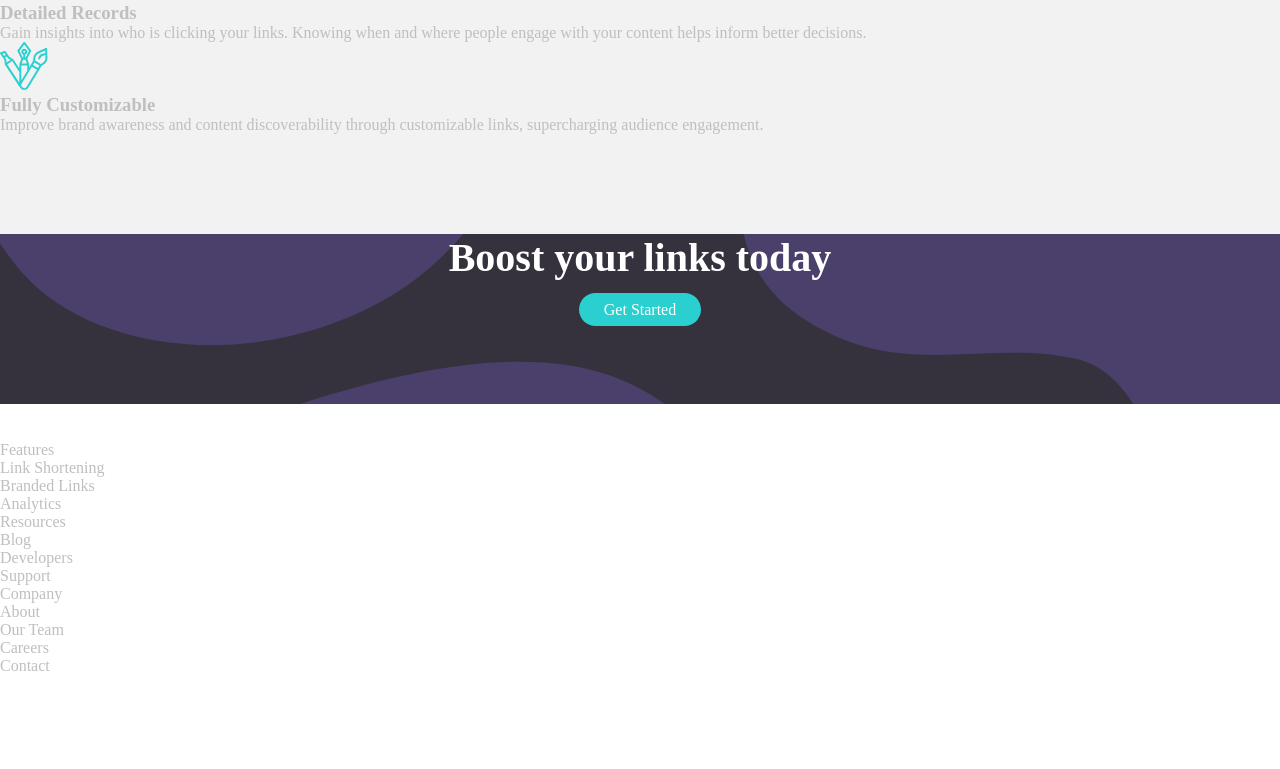
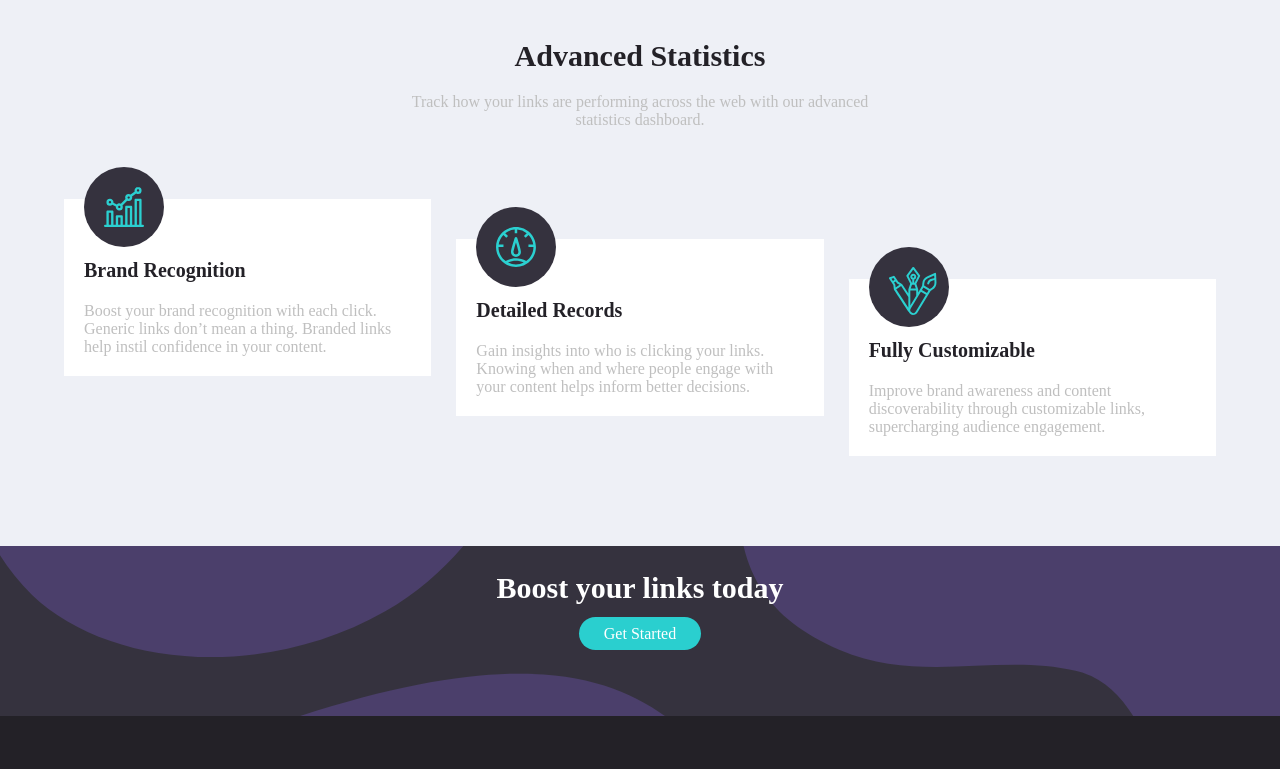
Before and after one commit to mmajudith/url-shortening-api, a React (Create React App) app: page / in a window 1280 px wide. Shown: the part 851-1620 px from the top of the page. Before the commit the page ends 1554 px from the top, so only its background shows below. Built offline with nearby package versions, Linux system fonts and the light colour scheme; a web font is replaced by a local one.

Commit message:
URL Shorten api

```diff
--- a/src/components/Footer.js
+++ b/src/components/Footer.js
@@ -9,13 +9,13 @@ function Footer() {
   return (
     <footer>
 
-      <div>
+      <div className="footer-wrapper">
 
         <div className="footer-logo-wrapper">
           <img src={WhiteLogo} alt="footer logo" />
         </div>
 
-        <div>
+        <div className="features">
           <p>Features</p>
           <ul>
             <li>Link Shortening</li>
@@ -24,7 +24,7 @@ function Footer() {
           </ul>
         </div>
 
-        <div>
+        <div className="resources">
           <p>Resources</p>
           <ul>
             <li>Blog</li>
@@ -33,7 +33,7 @@ function Footer() {
           </ul>
         </div>
 
-        <div>
+        <div className="company">
           <p>Company</p>
           <ul>
             <li>About</li>
@@ -43,11 +43,11 @@ function Footer() {
           </ul>
         </div>
 
-        <div>
-          <img src={Facebook} alt="facebook icon"/>
-          <img src={Twitter} alt="twitter icon"/>
-          <img src={Pinterest} alt="pinterest icon"/>
-          <img src={Instagram} alt="instagram icon"/>
+        <div className="icons-wrapper">
+          <img src={Facebook} alt="facebook icon" className="icon"/>
+          <img src={Twitter} alt="twitter icon" className="icon"/>
+          <img src={Pinterest} alt="pinterest icon" className="icon"/>
+          <img src={Instagram} alt="instagram icon" className="icon"/>
         </div>
 
       </div>
--- a/src/components/Header.js
+++ b/src/components/Header.js
@@ -1,12 +1,19 @@
-import React from 'react'
+import React, { useState } from 'react'
 import Logo from '../images/logo.svg'
 import HamMenu from '../images/icon-hamburger.svg'
 import Illustration from '../images/illustration-working.svg'
 
 function Header() {
+
+    const [toggle, setToggle] = useState(false)
+
+    const menuHandle = () =>{
+        setToggle(!toggle)
+    }
+
   return (
     <header>
-
+            <div className="close">
                 <nav>
                     <div className="flex-left">
                         <div className="logoHam-wrapper">
@@ -14,7 +21,7 @@ function Header() {
                                 <img src={Logo} alt="header logo" className="logo"/>
                             </div>
                             <div className="hamMenuWrapper">
-                            <img src={HamMenu} alt="hamburger Menu" className="hamMenu"/>
+                                <img src={HamMenu} alt="hamburger Menu" className="hamMenu" onClick={menuHandle}/>
                             </div>
                         </div>
 
@@ -28,8 +35,8 @@ function Header() {
                         <span className="login">Login</span>
                         <span className="sign-up">Sign Up</span>
                     </div>
-
                 </nav>
+            </div>
             <div className="heading-wrapper">
                 <div className="heading">
                     <h1>More than just shorter links</h1>
--- a/src/components/mainBody/BoostLink.js
+++ b/src/components/mainBody/BoostLink.js
@@ -3,10 +3,10 @@ import React from 'react'
 function BoostLink() {
   return (
     <div className="boost-wrapper">
-
+      <div className="center">
         <h3>Boost your links today</h3>
         <span>Get Started</span>
-
+      </div>
     </div>
   )
 }
--- a/src/components/mainBody/TrackLink.js
+++ b/src/components/mainBody/TrackLink.js
@@ -1,13 +1,13 @@
-import React from 'react'
-import Brand from '../../images/icon-brand-recognition.svg'
-import DetRecord from '../../images/icon-detailed-records.svg'
-import FullyCustom from '../../images/icon-fully-customizable.svg'
+import React from 'react';
+import Brand from '../../images/icon-brand-recognition.svg';
+import DetRecord from '../../images/icon-detailed-records.svg';
+import FullyCustom from '../../images/icon-fully-customizable.svg';
 
 function TrackLink() {
   return (
-    <div>
+    <div className="trackLink-wrapper">
 
-      <div>
+      <div className="center">
         <h2> Advanced Statistics</h2>
         <p>
           Track how your links are performing across the web with our
@@ -15,9 +15,10 @@ function TrackLink() {
         </p>
       </div>
 
-      <div>
-        <div>
-          <div>
+      <div className="flex">
+
+        <div className="brand-wrapper">
+          <div className="brand-icon">
             <img src={Brand} alt="brand recognition icon"/>
           </div>
           <h3>Brand Recognition</h3>
@@ -26,9 +27,10 @@ function TrackLink() {
             mean a thing. Branded links help instil confidence in your content.
           </p>
         </div>
-        <div>
-          <div>
-            <img src={DetRecord} alt="brand recognition icon"/>
+
+        <div className="detailed-wrapper">
+          <div className="detailed-icon">
+            <img src={DetRecord} alt="detailed records icon"/>
           </div>
           <h3>Detailed Records</h3>
           <p>
@@ -36,9 +38,10 @@ function TrackLink() {
             people engage with your content helps inform better decisions.
           </p>
         </div>
-        <div>
-          <div>
-            <img src={FullyCustom} alt="brand recognition icon"/>
+
+        <div className="customize-wrapper">
+          <div className="customize-icon">
+            <img src={FullyCustom} alt="fully customizable icon"/>
           </div>
           <h3>Fully Customizable</h3>
           <p>
@@ -46,6 +49,7 @@ function TrackLink() {
             links, supercharging audience engagement.
           </p>
         </div>
+
       </div>
     </div>
   )
--- a/src/styles/footerStyle.scss
+++ b/src/styles/footerStyle.scss
@@ -0,0 +1,73 @@
+footer {
+	width: 100%;
+	height: $hundred;
+	margin: $auto;
+	background-color: $VeryDarkViolet;
+	.footer-wrapper {
+		width: $ninety;
+		height: $hundred;
+		margin: $auto;
+		padding: 60px 0px;
+		display: flex;
+		flex-direction: row;
+		justify-content: space-between;
+		p {
+			color: #fff;
+			font-weight: 700;
+			margin-bottom: 20px;
+		}
+		li {
+			margin-bottom: 5px;
+			&:hover {
+				color: $Cyan;
+				cursor: $pointer;
+			}
+		}
+		.icons-wrapper {
+			.icon {
+				margin-left: 20px;
+				&:hover {
+					cursor: $pointer;
+					color: crimson;
+				}
+			}
+		}
+	}
+}
+
+@include mQ(768px) {
+	footer {
+		.footer-wrapper {
+			flex-direction: column;
+			justify-content: center;
+            align-items: center;
+            .footer-logo-wrapper{
+                margin-bottom: 20px;
+            }
+            .features,
+            .resources,
+            .company{
+                text-align: center;
+                margin-bottom: 20px;
+                p {
+                    margin-bottom: 20px;
+                }
+                ul{
+                    text-align: center;
+                }
+            }
+			.icons-wrapper {
+                text-align: center;
+                margin-top: 20px;
+                .icon {
+                    margin-left: 0px;
+                    padding-left: 20px;
+                    &:hover {
+                        cursor: $pointer;
+                        color: crimson;
+                    }
+                }
+			}
+		}
+	}
+}
--- a/src/styles/main/boostLink.scss
+++ b/src/styles/main/boostLink.scss
@@ -1,6 +1,5 @@
 .boost-wrapper{
     width: 100%;
-    height: $hundred;
     margin: $auto;
     height: 170px;
     margin-top: 100px;
@@ -8,11 +7,17 @@
     background-repeat: no-repeat;
     background-size: cover;
     background-color: $VeryDarkBlue;
+    .center{
+        width: 90%;
+        height: 100%;
+        margin: auto auto;
+        padding-top: 25px;
         text-align: center;
         h3{
             color: #FFF;
-        font-size: 40px;
+            font-size: 30px;
             margin-bottom: 20px;
+            font-weight: 700;
         }
         span{
             background-color: $Cyan;
@@ -20,8 +25,25 @@
             color: #FFF;
             padding: 8px 25px;
             &:hover{
-            cursor: $pointer;
+                cursor: pointer;
                 background-color: lighten($Cyan, 30);
             }
         }
     }
+}
+
+@include mQ(768px){
+    .boost-wrapper{
+        .center{
+            h3{
+                font-size: 25px;
+            }
+            span{
+                background-color: $Cyan;
+                border-radius: 40px;
+                color: #FFF;
+                padding: 8px 30px;
+            }
+        }
+    }
+}
--- a/src/styles/main/mainStyle.scss
+++ b/src/styles/main/mainStyle.scss
@@ -3,7 +3,6 @@
     height: $hundred;
     margin: $auto;
     margin-top: 150px;
-    background-color: lighten($Gray, 20);
+    background-color: hsl(225,33,95);
     position: relative;
-
 }
--- a/src/styles/main/trackLink.scss
+++ b/src/styles/main/trackLink.scss
@@ -0,0 +1,103 @@
+.trackLink-wrapper{
+    width: 100%;
+    height: $hundred;
+    margin: 170px auto;
+    padding-top: 170px;
+    .center{
+        width: 90%;
+        margin: $auto;
+        text-align: center;
+        h2{
+            color: $VeryDarkViolet;
+            font-weight: 700;
+            font-size: 30px;
+            padding: 20px 0px;
+        }
+        p{
+            width: 40%;
+            margin:$auto;
+        }
+    }
+    .flex{
+        width: $ninety;
+        margin: $auto;
+        margin-top: 70px;
+        display: flex;
+        flex-direction: row;
+        justify-content: space-between;
+        position: relative;
+        .brand-wrapper,
+        .detailed-wrapper,
+        .customize-wrapper{
+            width: (90% / 3);
+            padding: 20px;
+            background-color: #FFF;
+            box-shadow: 0px 0px 0px rgba(0,0,0,.9);
+            position: relative;
+            h3{
+                font-size: 700;
+                color: $VeryDarkViolet;
+                margin: 20px 0px;
+                margin-top:40px ;
+                font-size: 20px;
+            }
+            .brand-icon,
+            .detailed-icon,
+            .customize-icon{
+                width: 40px;
+                height: 40px;
+                border-radius: 40px;
+                background-color: $VeryDarkBlue;
+                padding: 20px;
+                position: absolute;
+                top: -18%;
+            }
+        }
+        .detailed-wrapper{
+            margin: 0px 25px;
+            top: 40px;
+
+        }
+        .customize-wrapper{
+            top: 80px;
+        }
+    }
+}
+
+@include mQ(768px){
+    .trackLink-wrapper{
+        .center{
+            p{
+                width: 100%;
+            }
+        }
+        .flex{
+            margin-top: 70px;
+            flex-direction: column;
+            justify-content: center;
+            align-items: center;
+            .brand-wrapper,
+            .detailed-wrapper,
+            .customize-wrapper{
+                width: 90%;
+                margin-top: 40px;
+                text-align: center;
+                .brand-icon,
+                .detailed-icon,
+                .customize-icon{
+                    top: -22%;
+                    left: 42.5%;
+                }
+            }
+            .detailed-wrapper{
+                margin: 0px 0px;
+                top: 0px;
+                margin-top: 100px;
+            }
+            .customize-wrapper{
+                top: 0px;
+                margin-top: 100px;
+            }
+        }
+    }
+}
--- a/src/styles/maxin.scss
+++ b/src/styles/maxin.scss
@@ -0,0 +1,5 @@
+@mixin mQ($arg){
+    @media screen and (max-width: $arg){
+        @content;
+    }
+}
```
Also changed, not shown: src/styles/headerStyle.scss (+65 -1 lines), src/styles/main/shortenForm.scss (+37 -1 lines), 2 other files (tests, documents, lock files or other folders). Lines whose indentation alone changed are shown as unchanged.
